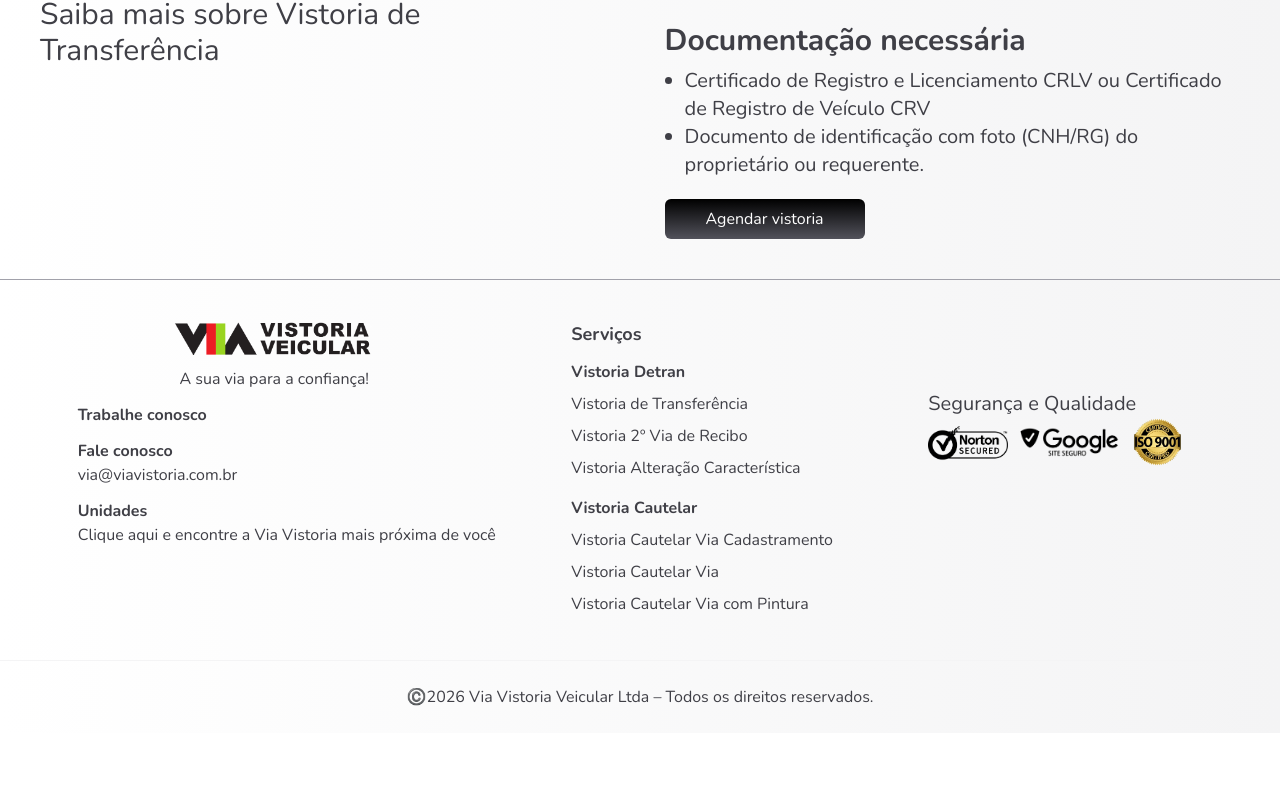
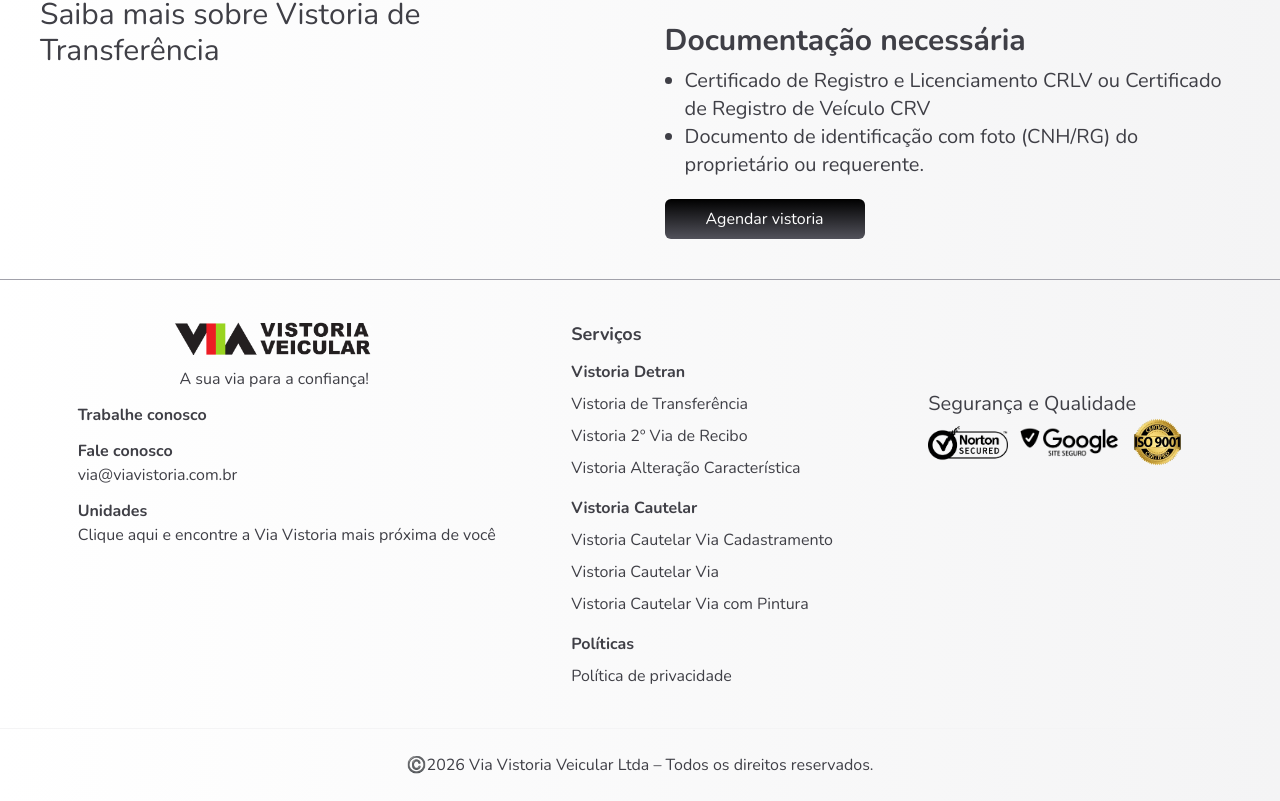
Before and after one commit to LM-Lucas-e-Marcelo/via-frontend, a React (Vite) app: page /services/1 in a window 1280 px wide. Shown: the part 811-1612 px from the top of the page. Before the commit the page ends 1544 px from the top, so only its background shows below. Built offline with nearby package versions, Linux system fonts and the light colour scheme.

Commit message:
add privacy policy

```diff
--- a/src/components/footer/services.tsx
+++ b/src/components/footer/services.tsx
@@ -5,10 +5,10 @@ import { tv } from "tailwind-variants";
 import { IoIosArrowDown } from "../../assets/icons";
 
 const dropdownMenu = tv({
-  base: "h-[0] overflow-hidden transition-all flex flex-col gap-2 sm:min-h-[260px]",
+  base: "h-[0] overflow-hidden transition-all flex flex-col gap-2 sm:h-auto sm:overflow-visible",
   variants: {
     isOpen: {
-      true: "h-[260px]",
+      true: "h-[380px]",
     },
   },
 });
@@ -62,6 +62,16 @@ export const FooterServices = () => {
             {service.title}
           </a>
         ))}
+        <div />
+        <h1 className="font-bold">Políticas</h1>
+        <a
+          href="/politica%20de%20privacidade.pdf"
+          target="_blank"
+          rel="noopener noreferrer"
+          className="hover:underline"
+        >
+          Política de privacidade
+        </a>
       </div>
     </section>
   );
```
Also changed, not shown: 1 other file (tests, documents, lock files or other folders).
